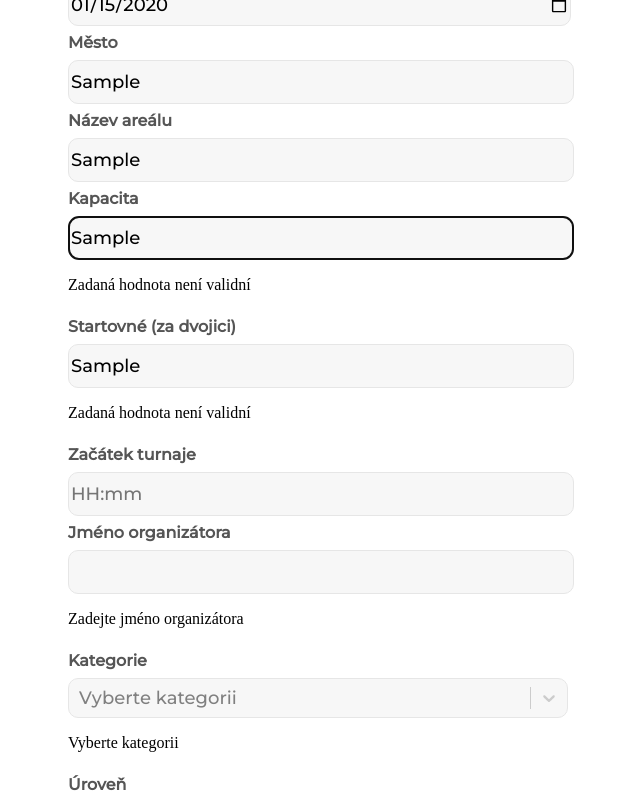
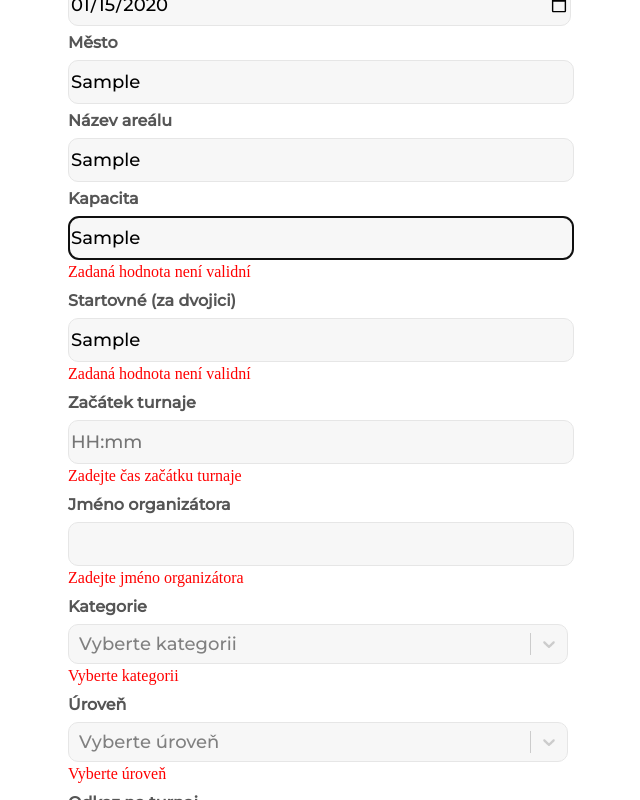
Before and after one commit to vacenovskyrichard/tournament_info_frontend, a React (Create React App) app: page /add_tournament in a window 1280 px wide. Both pictures are taken after typing "Sample", "2020-01-15", "Sample", "Sample", "Sample", "Sample" into the empty fields and a click on the button "Přidat turnaj". Shown: the part 208-1008 px from the top of the page, without its empty margins (322-962 px from the left). Built offline with nearby package versions, Linux system fonts and the light colour scheme; no server answers; a web font is replaced by a local one.

Commit message:
Add changes to add tournament format and index.css

```diff
--- a/src/index.css
+++ b/src/index.css
@@ -1,13 +1,15 @@
 body {
   margin: 0;
-  font-family: -apple-system, BlinkMacSystemFont, 'Segoe UI', 'Roboto', 'Oxygen',
-    'Ubuntu', 'Cantarell', 'Fira Sans', 'Droid Sans', 'Helvetica Neue',
+  font-family: -apple-system, BlinkMacSystemFont, "Segoe UI", "Roboto", "Oxygen",
+    "Ubuntu", "Cantarell", "Fira Sans", "Droid Sans", "Helvetica Neue",
     sans-serif;
   -webkit-font-smoothing: antialiased;
   -moz-osx-font-smoothing: grayscale;
+  margin: 0;
+  height: 100%;
 }
 
 code {
-  font-family: source-code-pro, Menlo, Monaco, Consolas, 'Courier New',
+  font-family: source-code-pro, Menlo, Monaco, Consolas, "Courier New",
     monospace;
 }
--- a/src/pages/AddTournament.js
+++ b/src/pages/AddTournament.js
@@ -75,6 +75,7 @@ export default function AddTournament({ token, apiUrl }) {
               },
             })}
           />
+          {errors.date && <p>{errors.date?.message}</p>}
         </div>
         <div className="AddTournament--form-element">
           <label>Město</label>
@@ -88,6 +89,7 @@ export default function AddTournament({ token, apiUrl }) {
               },
             })}
           />
+          {errors.city && <p>{errors.city?.message}</p>}
         </div>
         <div className="AddTournament--form-element">
           <label>Název areálu</label>
@@ -101,6 +103,7 @@ export default function AddTournament({ token, apiUrl }) {
               },
             })}
           />
+          {errors.areal && <p>{errors.areal?.message}</p>}
         </div>
         <div className="AddTournament--form-element">
           <label>Kapacita</label>
@@ -168,6 +171,7 @@ export default function AddTournament({ token, apiUrl }) {
               }
             }}
           />
+          {errors.start && <p>{errors.start?.message}</p>}
         </div>
         <div className="AddTournament--form-element">
           <label>Jméno organizátora</label>
--- a/src/styles/AddTournament.css
+++ b/src/styles/AddTournament.css
@@ -22,6 +22,11 @@
   margin-right: 5px;
   margin-top: 5px;
   margin-bottom: 5px;
+}
+.AddTournament--form-element > p {
+  color: red;
+  line-height: 1.5;
+  margin: 0px;
 }
 
 .AddTournament--form-element > input {
```
